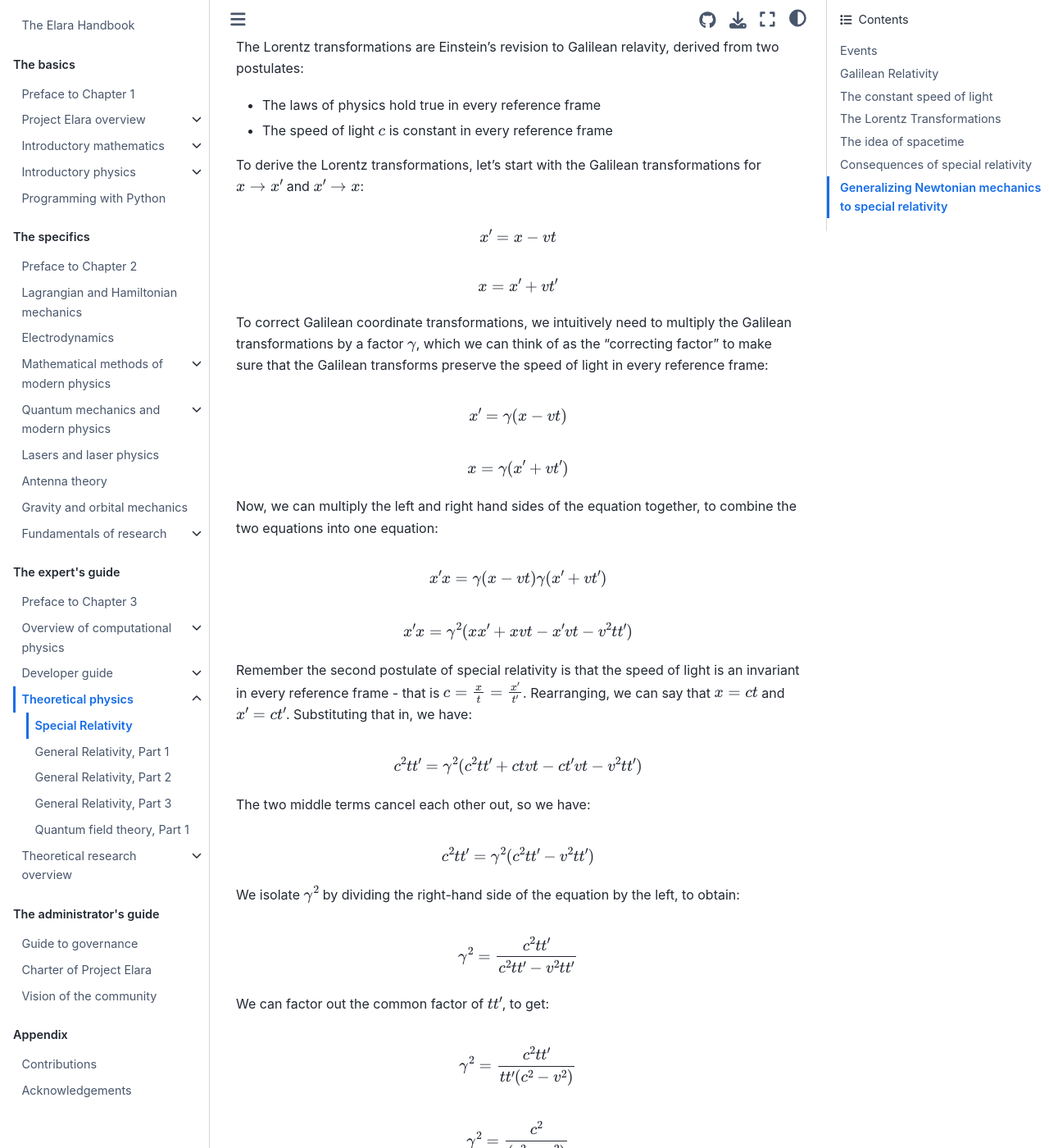
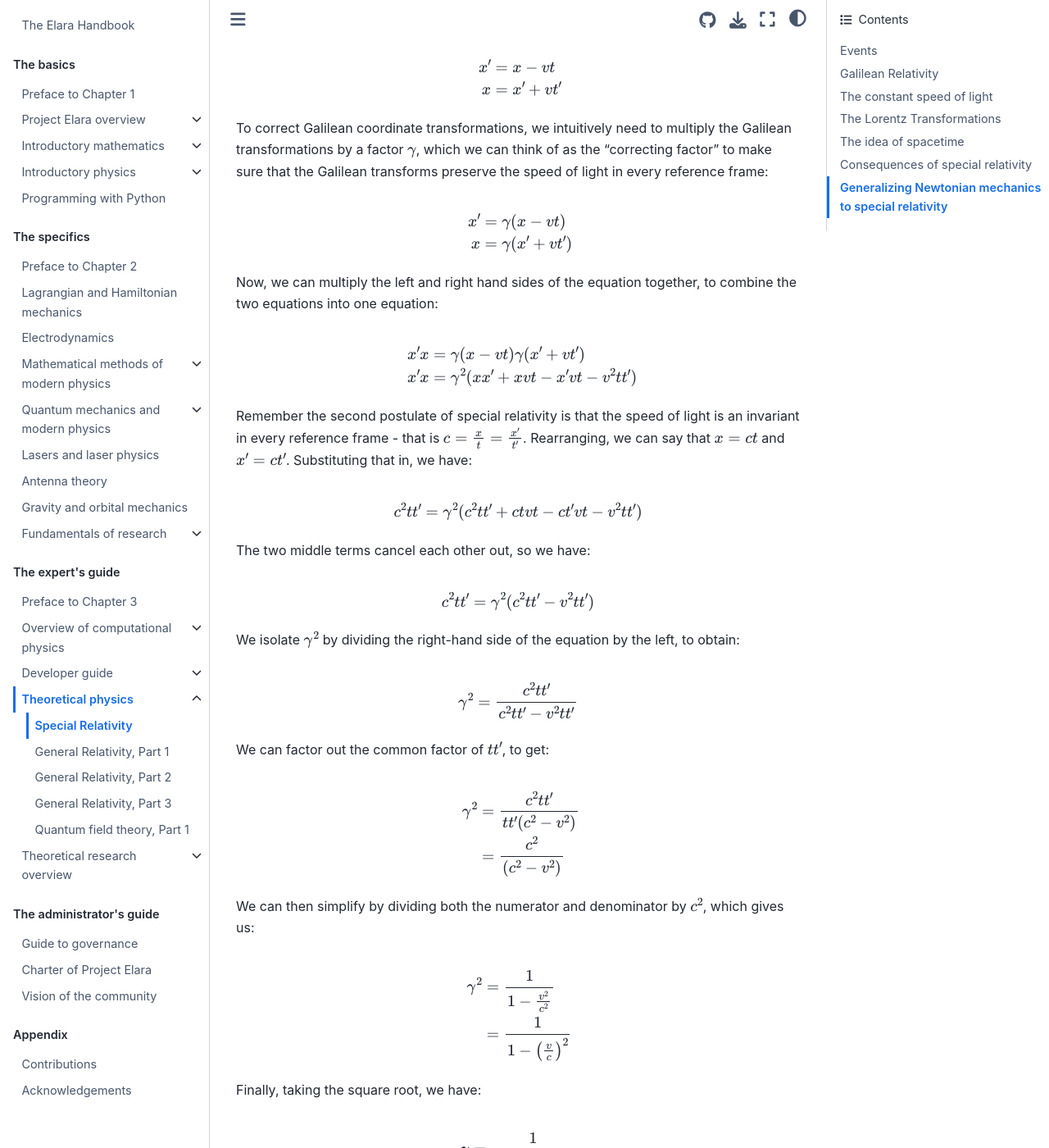
Before and after one commit to elaraproject/elara-handbook, a Jupyter Book: the page built from book/expert-guide/advanced-phys/special-relativity.md, in a window 1280 px wide and 1400 px high, scrolled down 4638 px. Shown: the whole window at 82% size. Built offline with Jupyter Book 1.0.4 settings and Sphinx 7.4.7 and the Sphinx Book theme 1.1.4, drawn with Linux system fonts in a browser that asks for light colours; some of the changed text lies outside the part shown.

```diff
--- a/book/expert-guide/advanced-phys/special-relativity.md
+++ b/book/expert-guide/advanced-phys/special-relativity.md
@@ -71,19 +71,12 @@ These sets of different measurements are related as follows:
 
 
 $$
-x' = x - vt
-$$
-
-$$
-y' = y
-$$
-
-$$
-z' = z
-$$
-
-$$
-t' = t
+\begin{align}
+x' &= x - vt \\
+y' &= y \\
+z' &= z \\
+t' &= t
+\end{align}
 $$
 
 
@@ -102,19 +95,12 @@ In the late 19th-century, physicists finally came up with one unified theory of
 
 
 $$
-\nabla \cdot \vec E = \frac{\rho}{\epsilon_0}
-$$
-
-$$
-\nabla \times \vec E = -\frac{\partial \vec B}{\partial t}
-$$
-
-$$
-\nabla \cdot \vec B = 0
-$$
-
-$$
-\nabla \times \vec B = \mu_0 \vec J + \mu_0 \epsilon_0 \frac{\partial \vec E}{\partial t}
+\begin{align}
+\nabla \cdot \vec E &= \frac{\rho}{\epsilon_0} \\
+\nabla \times \vec E &= -\frac{\partial \vec B}{\partial t} \\
+\nabla \cdot \vec B &= 0 \\
+\nabla \times \vec B &= \mu_0 \vec J + \mu_0 \epsilon_0 \frac{\partial \vec E}{\partial t}
+\end{align}
 $$
 
 
@@ -212,11 +198,10 @@ To derive the Lorentz transformations, let's start with the Galilean transformat
 
 
 $$
-x' = x - vt
-$$
-
-$$
-x = x' + vt'
+\begin{align}
+x' &= x - vt \\
+x  &= x' + vt'
+\end{align}
 $$
 
 
@@ -224,11 +209,10 @@ To correct Galilean coordinate transformations, we intuitively need to multiply
 
 
 $$
-x' = \gamma (x - vt)
-$$
-
-$$
-x = \gamma (x' + vt')
+\begin{align}
+x' &= \gamma (x - vt) \\
+x  &= \gamma (x' + vt')
+\end{align}
 $$
 
 
@@ -236,12 +220,10 @@ Now, we can multiply the left and right hand sides of the equation together, to
 
 
 $$
-x' x = \gamma (x - vt) \gamma (x' + vt')
-$$
-
-
-$$
-x' x = \gamma^2 (xx' + xvt - x'vt - v^2  t t')
+\begin{align}
+x' x &= \gamma (x - vt) \gamma (x' + vt') \\
+x' x &= \gamma^2 (xx' + xvt - x'vt - v^2  t t')
+\end{align}
 $$
 
 
@@ -273,12 +255,10 @@ We can factor out the common factor of $tt'$, to get:
 
 
 $$
-\gamma^2 = \frac{c^2 tt'}{tt'(c^2 - v^2)}
-$$
-
-
-$$
-\gamma^2 = \frac{c^2}{(c^2 - v^2)}
+\begin{align}
+\gamma^2 &= \frac{c^2 tt'}{tt'(c^2 - v^2)} \\
+&= \frac{c^2}{(c^2 - v^2)}
+\end{align}
 $$
 
 
@@ -286,12 +266,10 @@ We can then simplify by dividing both the numerator and denominator by $c^2$, wh
 
 
 $$
-\gamma^2 = \frac{1}{1 - \frac{v^2}{c^2}}
-$$
-
-
-$$
-\gamma^2 = \frac{1}{1 - \left(\frac{v}{c}\right)^2}
+\begin{align}
+\gamma^2 &= \frac{1}{1 - \frac{v^2}{c^2}} \\
+&= \frac{1}{1 - \left(\frac{v}{c}\right)^2}
+\end{align}
 $$
 
 
@@ -307,11 +285,10 @@ We can use this to derive the Lorentz transformations for $x$, $y$, and $z$, but
 
 
 $$
-x' = \gamma(x - vt)
-$$
-
-$$
-x = \gamma (x' + vt')
+\begin{align}
+x' &= \gamma(x - vt) \\
+x  &= \gamma (x' + vt')
+\end{align}
 $$
 
 
@@ -375,19 +352,12 @@ So, we now have the complete set of **Lorentz transformations**, which obey the
 
 
 $$
-t' = \gamma \left(t - \frac{vx}{c^2}\right)
-$$
-
-$$
-x' = \gamma (x - vt)
-$$
-
-$$
-y' = y
-$$
-
-$$
-z' = z
+\begin{align}
+t' &= \gamma \left(t - \frac{vx}{c^2}\right) \\
+x' &= \gamma (x - vt) \\
+y' &= y \\
+z' &= z
+\end{align}
 $$
 
 
```
Also changed, not shown: book/basics/intro-math/intro-calculus.md (+2 -2 lines), book/basics/intro-phys/classical-mechanics-1.md (+1 -1 lines), book/specifics/antenna-analysis.md (+1 -1 lines), book/specifics/laser-physics.md (+30 -6 lines).
